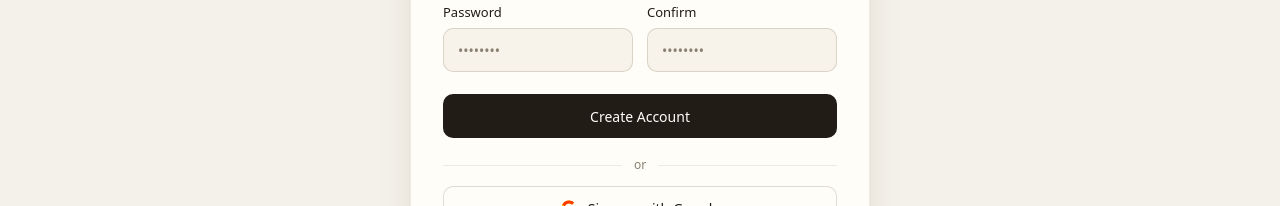
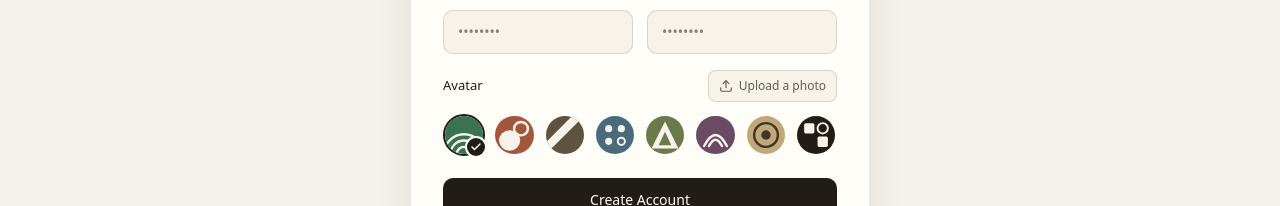
Before and after one commit to itsameed/ft_transcendence, a React (Vite) app in the folder frontend/: page /signup in a window 1280 px wide. Shown: the part 423-629 px from the top of the page. Built offline with nearby package versions, Linux system fonts and the light colour scheme; no server answers.

Commit message:
Let users pick an avatar at signup
Add the picker to the signup form and submit as multipart so an
optional photo rides along with the account creation request.

```diff
--- a/frontend/src/pages/Signup.tsx
+++ b/frontend/src/pages/Signup.tsx
@@ -1,10 +1,12 @@
-import { useState } from 'react'
+import { useEffect, useState } from 'react'
 import { Link, useNavigate } from 'react-router-dom'
 import { Moon, Sun } from 'lucide-react'
 import { useTheme } from '../lib/useTheme'
+import { AvatarPicker } from '../components/ui/AvatarPicker'
 import { Button } from '../components/ui/Button'
 import { GoogleButton, OrDivider } from '../components/auth/GoogleButton'
 import { Logo } from '../components/layout/Sidebar'
+import { DEFAULT_AVATARS } from '../lib/avatars'
 import styles from './Signup.module.css'
 
 export function Signup() {
@@ -17,6 +19,25 @@ export function Signup() {
    const [confirmPassword, setConfirmPassword] = useState('')
    const [error, setError] = useState<string | null>(null)
    const [loading, setLoading] = useState(false)
+   const [avatarId, setAvatarId] = useState<string>(DEFAULT_AVATARS[0].id)
+   const [avatarFile, setAvatarFile] = useState<File | null>(null)
+   const [avatarPreview, setAvatarPreview] = useState<string | null>(null)
+
+   // Revoke the object URL when the photo is replaced or the page unmounts.
+   useEffect(() => {
+      if (!avatarPreview) return
+      return () => URL.revokeObjectURL(avatarPreview)
+   }, [avatarPreview])
+
+   function pickPhoto(file: File) {
+      setAvatarPreview(URL.createObjectURL(file))
+      setAvatarFile(file)
+   }
+
+   function clearPhoto() {
+      setAvatarPreview(null)
+      setAvatarFile(null)
+   }
 
 
    const handleSubmit = async (e: React.FormEvent) => {
@@ -31,13 +52,16 @@ export function Signup() {
       }
 
       try {
-         const response = await fetch('/auth/signup', {
-            method: 'POST',
-            headers: {
-               'Content-Type': 'application/json',
-            },
-            body: JSON.stringify({ fullName: fullname, username, email, password }),
-         })
+         // Multipart so the optional photo rides along with the same request.
+         const body = new FormData()
+         body.append('fullName', fullname)
+         body.append('username', username)
+         body.append('email', email)
+         body.append('password', password)
+         if (avatarFile) body.append('avatar', avatarFile)
+         else body.append('avatar', avatarId)
+
+         const response = await fetch('/auth/signup', { method: 'POST', body })
          const data = await response.json()
          if (!response.ok) {
             setError(data.message || 'Signup failed')
@@ -155,6 +179,15 @@ export function Signup() {
                      </div>
                   </div>
 
+                  <AvatarPicker
+                     value={avatarId}
+                     onChange={(id) => { setAvatarId(id); clearPhoto() }}
+                     preview={avatarPreview}
+                     onFile={pickPhoto}
+                     onClearPhoto={clearPhoto}
+                     disabled={loading}
+                  />
+
                   <Button
                      type="submit"
                      variant="primary"
```
